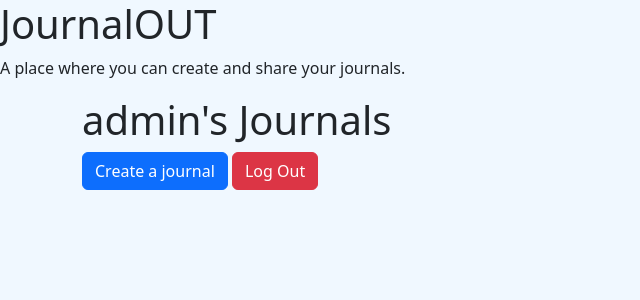
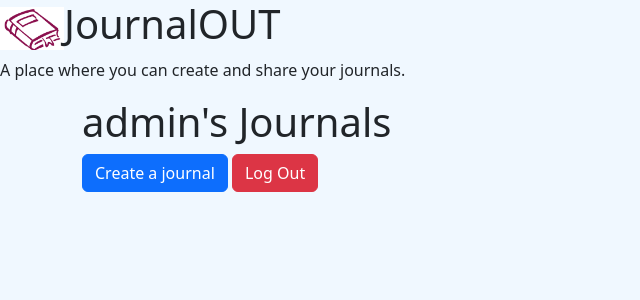
Before and after one commit to melisaruaH/JournalOut, a Django app: page /journal/ in a window 1280 px wide. Shown: the top 300 px of the page, without its empty margins (0-640 px from the left). Run offline with Django 4.2, Linux system fonts and the light colour scheme; a user stored in the database is signed in; data comes from the database, SQL or seed files in the repository.

Commit message:
last commit

```diff
--- a/journal/templates/base.html
+++ b/journal/templates/base.html
@@ -1,6 +1,8 @@
 <!DOCTYPE html>
 <html lang="en">
+  {% load static %}
 <head>
+  <link rel="icon" href="{% static 'favicon.ico'  %}">
     <meta charset="UTF-8">
     <meta name="viewport" content="width=device-width, initial-scale=1, shrink-to-fit=no">
     <title>{% block title %}JournalOut{% endblock %}</title>
@@ -11,7 +13,7 @@
 </head>
 <body style="background-color: aliceblue;">
   <header>
-    <h1>JournalOUT</h1>
+    <h1> <img src="/static/icon.png" alt="" style="display: inline;width: 5%;">JournalOUT </h1>
     <p>A place where you can create and share your journals.</p>
   </header>
 
--- a/journal/templates/journalDetails.html
+++ b/journal/templates/journalDetails.html
@@ -10,8 +10,6 @@
 <a  class="btn btn-primary" href=" {% url 'journals' %}"> Exit Journal </a>
 
 </form>
-
-
   <script src="https://ajax.googleapis.com/ajax/libs/jquery/3.5.1/jquery.min.js"></script>
   <script>
     a = null
@@ -31,8 +29,9 @@
           }),
         }
         )
+        bodyInput.val(bodyInput.val() + "\n\njournalAI:")
         const reader = response.body.getReader()
-        bodyInput.val(bodyInput.val() + "\n\njournalAI:")
+
 while (true) {
   const {value, done} = await reader.read();
   if (done) break;
--- a/journalout/settings.py
+++ b/journalout/settings.py
@@ -21,7 +21,7 @@ BASE_DIR = Path(__file__).resolve().parent.parent
 
 # SECURITY WARNING: keep the secret key used in production secret!
 SECRET_KEY = 'django-insecure-1ht6dld-)1i-n+j$hs6#n9aex9-spv4@31py^wk$+e5i$uwxsc'
-OPENAI_KEY = "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"
+OPENAI_KEY = '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'
 # SECURITY WARNING: don't run with debug turned on in production!
 DEBUG = True
 
--- /dev/null
+++ b/static/code.txt
@@ -0,0 +1,2 @@
+<link rel="icon" type="image/png" href="favicon-32x32.png" sizes="32x32" />
+<link rel="icon" type="image/png" href="favicon-16x16.png" sizes="16x16" />
--- a/user/templates/userbase.html
+++ b/user/templates/userbase.html
@@ -2,6 +2,9 @@
 <html lang="en">
 
 <head>
+    {% load static %}
+
+    <link rel="icon" href="{% static 'favicon.ico'  %}">
     <meta charset="UTF-8">
     <meta name="viewport" content="width=device-width, initial-scale=1.0">
     <title>JournalOut</title>
@@ -10,7 +13,6 @@
     <script src="https://cdn.jsdelivr.net/npm/bootstrap@5.3.2/dist/js/bootstrap.bundle.min.js"
         integrity="sha384-C6RzsynM9kWDrMNeT87bh95OGNyZPhcTNXj1NW7RuBCsyN/o0jlpcV8Qyq46cDfL"
         crossorigin="anonymous"></script>
-        {% load static %}
 
 </head>
 
```
Also changed, not shown: static/favicon-16x16.png (added), static/favicon-32x32.png (added), static/favicon.ico (added), static/icon.png (added), 1 other file.
